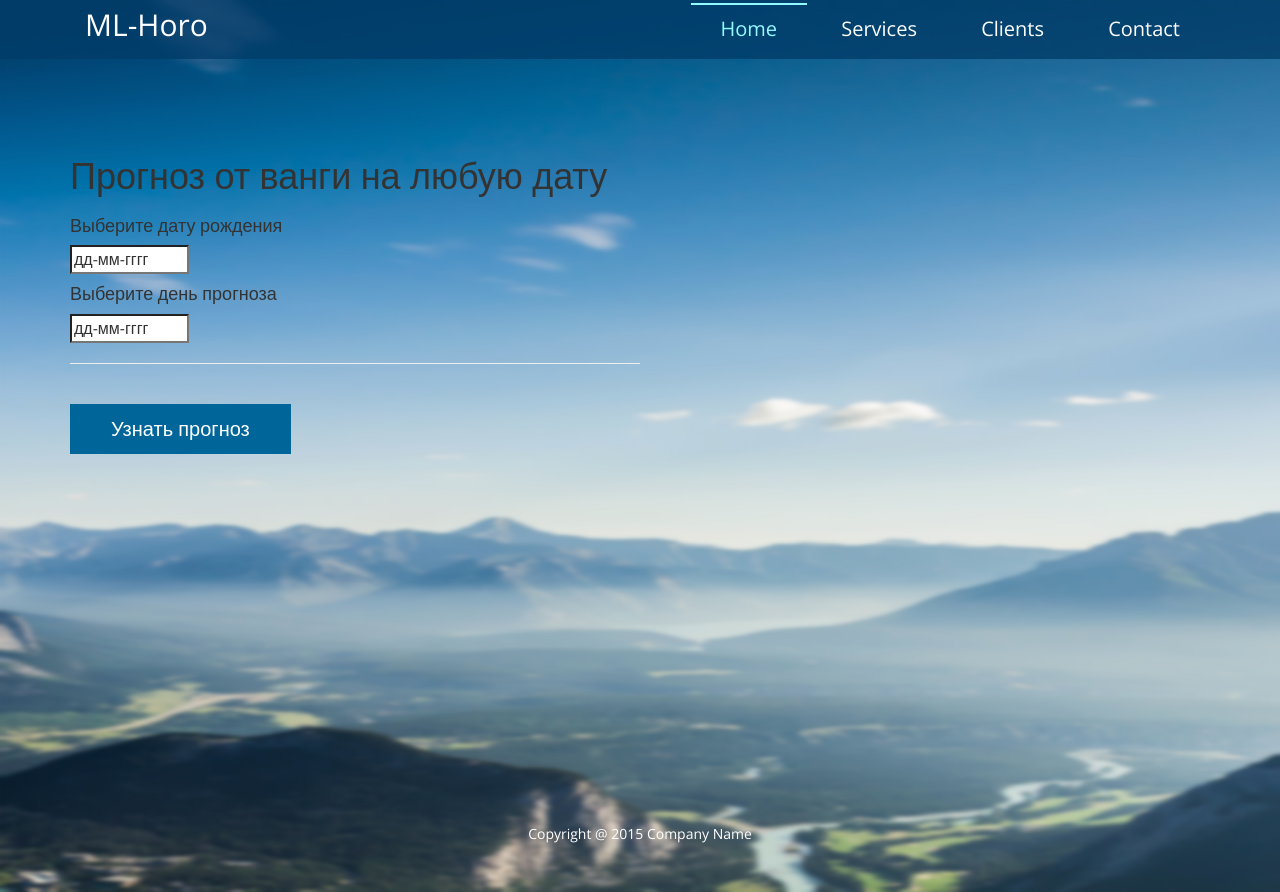
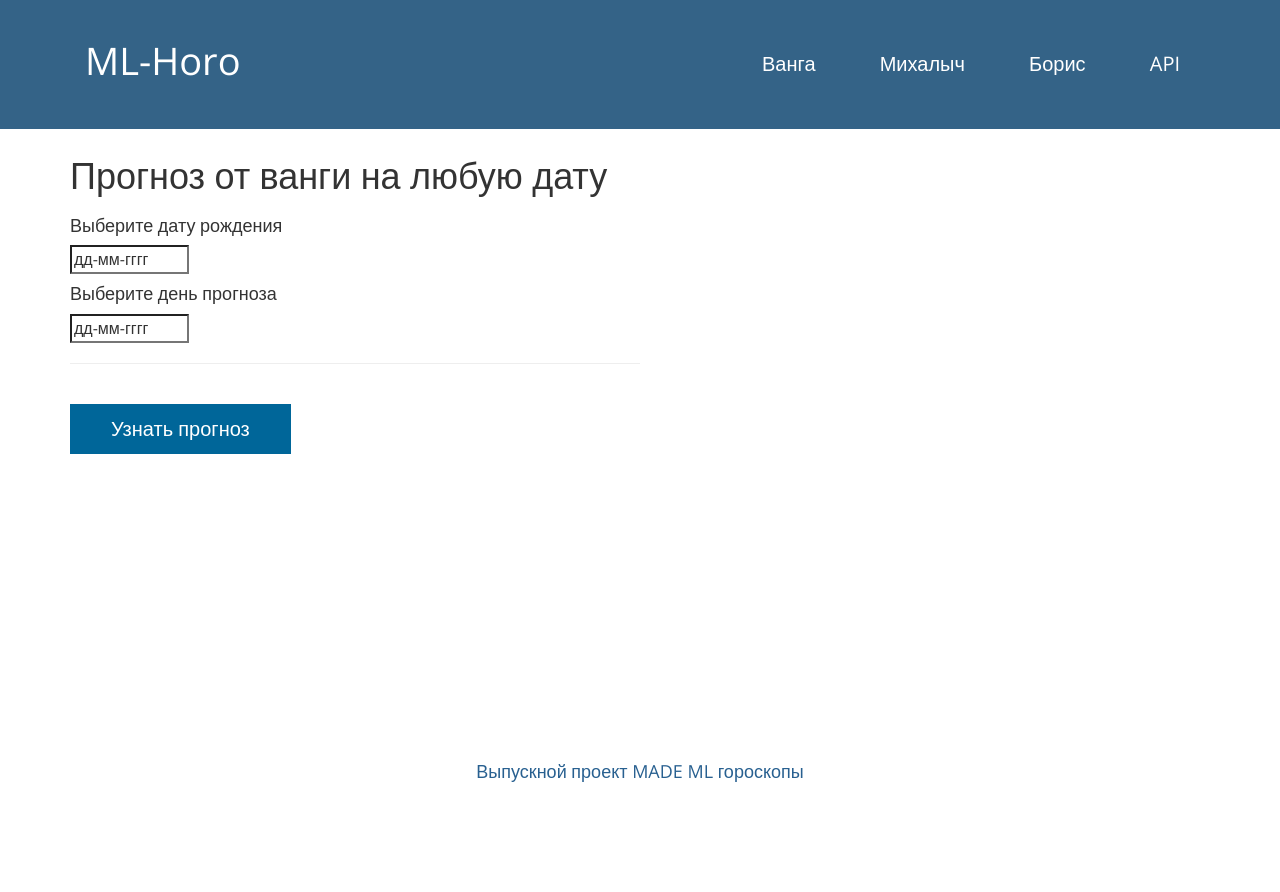
Before and after one commit to andrecpc/SIte_of_MADE_graduation_project_ML_horoscopes, a Flask app: page /vanga_custom in a window 1280 px wide. After the commit the page ends 782 px from the top, so only its background shows below. Run offline with Flask 2, Linux system fonts and the light colour scheme; some libraries are stand-ins or nearby versions.

Commit message:
марафеты

```diff
--- a/static/css/templatemo-style.css
+++ b/static/css/templatemo-style.css
@@ -17,7 +17,7 @@
 body{
     margin:0;
     padding:0;
-    background-image:url(..static/images/back.jpg);
+    /* background-image:url('https://img3.goodfon.ru/original/640x1136/c/45/planety-zvezdy-tumannosti-6188.jpg'); */
     background-repeat:no-repeat;
     background-size:100% 100%;
     font-family: 'Open Sans', sans-serif;
@@ -110,7 +110,7 @@
 .content-item {
     padding-right: 0px;
     padding-left: 0px;
-    min-height:570px !important;
+    min-height:505px !important;
 }
 .content-item p:last-child {
     margin-bottom: 0;
@@ -268,8 +268,8 @@
     padding-right: 0;
 }
 .footer {
-    color:#fff;
-    font-size: 14px;
+    color:#286090;
+    font-size: 18px;
     font-weight: 400;
     padding:48px 0;
 }
--- a/templates/base.html
+++ b/templates/base.html
@@ -27,10 +27,10 @@
             </div>
             <nav class="main-menu">
                 <ul>
-                    <li><a href="#home">Home</a></li>
-                    <li><a href="#services">Services</a></li>
-                    <li><a href="#clients">Clients</a></li>
-                    <li><a href="#contact">Contact</a></li>
+                    <li><a href="/vanga_today">Ванга</a></li>
+                    <li><a href="#clients">Михалыч</a></li>
+                    <li><a href="#contact">Борис</a></li>
+                    <li><a href="#">API</a></li>
                 </ul>
             </nav>
         </div>
@@ -44,7 +44,7 @@
 
 <div class="text-center footer">
 	<div class="container">
-		Copyright @ 2015 Company Name
+		Выпускной проект MADE ML гороскопы
     </div>
 </div>
 
@@ -56,12 +56,12 @@
 
 // Check scroll position and add/remove background to navbar
 function checkScrollPosition() {
-    if($(window).scrollTop() >= 0) {
+    if($(window).scrollTop() >= 50) {
       $(".fixed-header").addClass("scroll");
   }
-  // else {
-  //     $(".fixed-header").removeClass("scroll");
-  // }
+  else {
+      $(".fixed-header").removeClass("scroll");
+  }
 }
 
 $(document).ready(function () {
```
Also changed, not shown: templates/main.html (+10 -10 lines), static/images/4.jpg (deleted), static/images/5.png (deleted), static/images/back.jpg (deleted).
